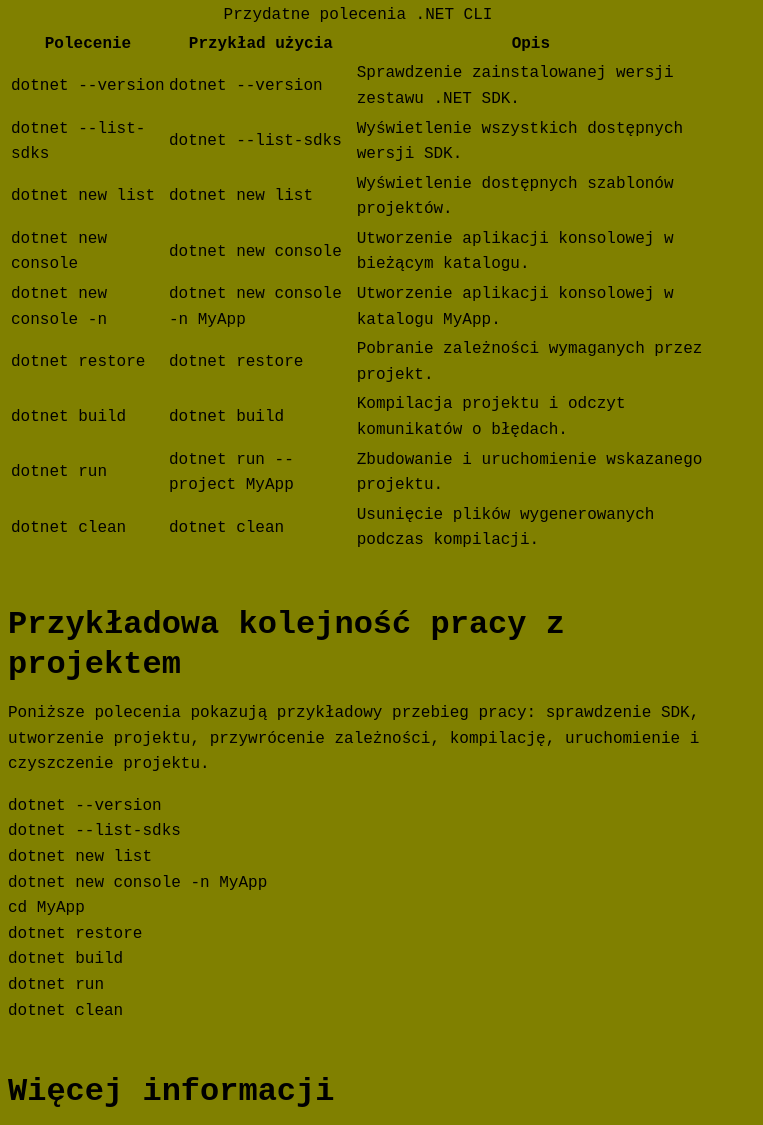
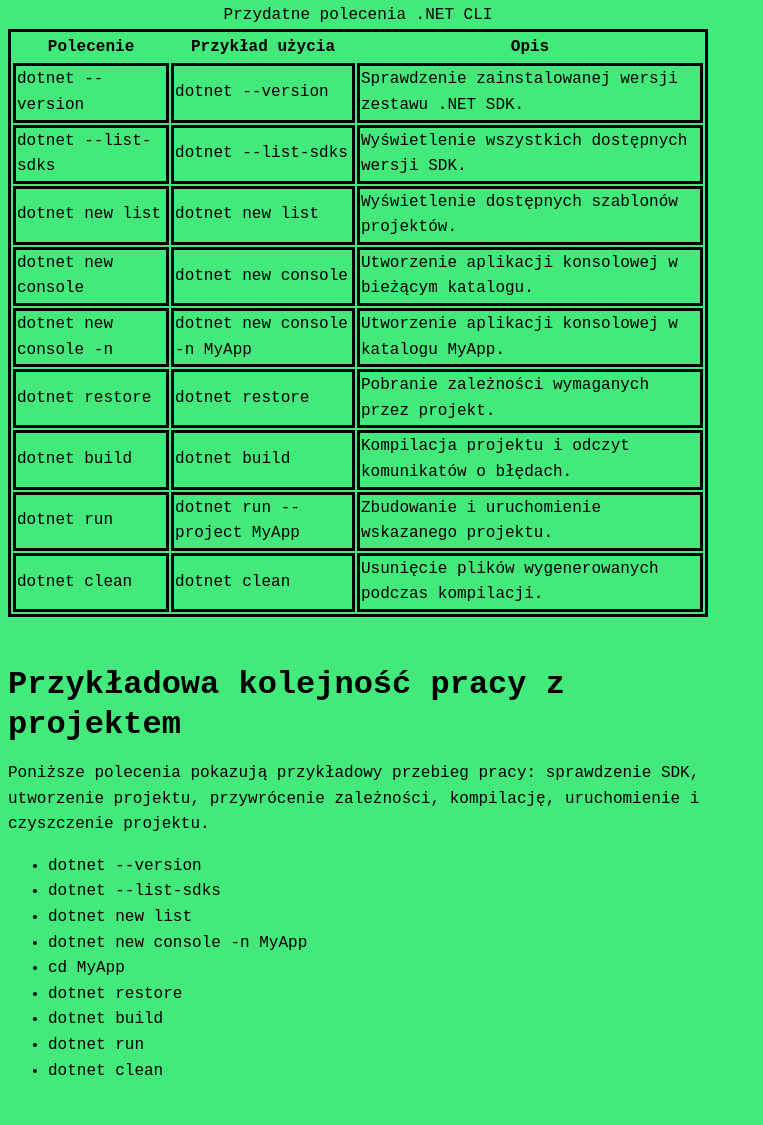
Before and after one commit to DanieleQ-cyber/student-it-knowledge-base, a plain HTML site: page pages/dotnet-cli.html in a window 1280 px wide. Shown: the part 305-1430 px from the top of the page, without its empty margins (0-763 px from the left). Drawn offline with Linux system fonts and the light colour scheme.

Commit message:
poprawki

```diff
--- a/pages/dotnet-cli.html
+++ b/pages/dotnet-cli.html
@@ -39,41 +39,49 @@
                     <td><code>dotnet --version</code></td>
                     <td>Sprawdzenie zainstalowanej wersji zestawu .NET SDK.</td>
                 </tr>
+
                 <tr>
                     <td><code>dotnet --list-sdks</code></td>
                     <td><code>dotnet --list-sdks</code></td>
                     <td>Wyświetlenie wszystkich dostępnych wersji SDK.</td>
                 </tr>
+
                 <tr>
                     <td><code>dotnet new list</code></td>
                     <td><code>dotnet new list</code></td>
                     <td>Wyświetlenie dostępnych szablonów projektów.</td>
                 </tr>
+
                 <tr>
                     <td><code>dotnet new console</code></td>
                     <td><code>dotnet new console</code></td>
                     <td>Utworzenie aplikacji konsolowej w bieżącym katalogu.</td>
                 </tr>
+
                 <tr>
                     <td><code>dotnet new console -n</code></td>
                     <td><code>dotnet new console -n MyApp</code></td>
                     <td>Utworzenie aplikacji konsolowej w katalogu MyApp.</td>
                 </tr>
+
                 <tr>
                     <td><code>dotnet restore</code></td>
                     <td><code>dotnet restore</code></td>
                     <td>Pobranie zależności wymaganych przez projekt.</td>
                 </tr>
+
                 <tr>
                     <td><code>dotnet build</code></td>
                     <td><code>dotnet build</code></td>
                     <td>Kompilacja projektu i odczyt komunikatów o błędach.</td>
                 </tr>
+
                 <tr>
                     <td><code>dotnet run</code></td>
                     <td><code>dotnet run --project MyApp</code></td>
                     <td>Zbudowanie i uruchomienie wskazanego projektu.</td>
                 </tr>
+
                 <tr>
                     <td><code>dotnet clean</code></td>
                     <td><code>dotnet clean</code></td>
@@ -88,18 +96,18 @@
             sprawdzenie SDK, utworzenie projektu, przywrócenie zależności,
             kompilację, uruchomienie i czyszczenie projektu.
         </p>
-
-        <pre><code>dotnet --version
-dotnet --list-sdks
-dotnet new list
-dotnet new console -n MyApp
-cd MyApp
-dotnet restore
-dotnet build
-dotnet run
-dotnet clean</code></pre>
-
-        <h2>Więcej informacji</h2>
+        <ul>
+            <li>dotnet --version</li>
+            <li>dotnet --list-sdks</li>
+            <li>dotnet new list</li>
+            <li>dotnet new console -n MyApp</li>
+            <li>cd MyApp</li>
+            <li>dotnet restore</li>
+            <li>dotnet build</li>
+            <li>dotnet run</li>
+            <li>dotnet clean</li>
+        </ul>
+        <h2 class="wc">Więcej informacji</h2>
         <ul>
             <li>
                 <a href="../docs/prg1/dotnet-cli.md">
--- a/styles.css
+++ b/styles.css
@@ -1,5 +1,5 @@
 body{
-    background-color:olive;
+    background-color:rgb(68, 233, 123);
     font-family: 'Courier New', Courier, monospace;
     margin: left;
     max-width: 700px;
@@ -39,3 +39,14 @@ h3 {
   margin-top: 2rem;
   margin-bottom: 0.75rem;
 }
+table{
+  border: 3px solid black;
+
+}
+thead{
+  color: black;
+  font-size: 16px;
+}
+td{
+    border: 3px solid black;
+}
```
Also changed, not shown: index.html (+3 -3 lines).
